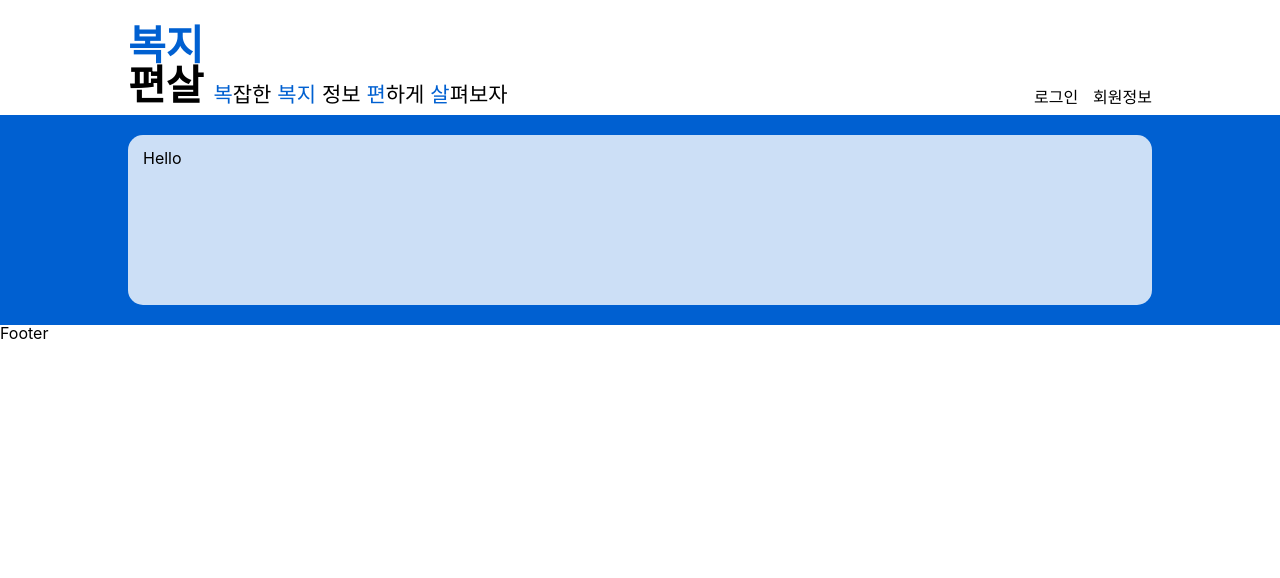
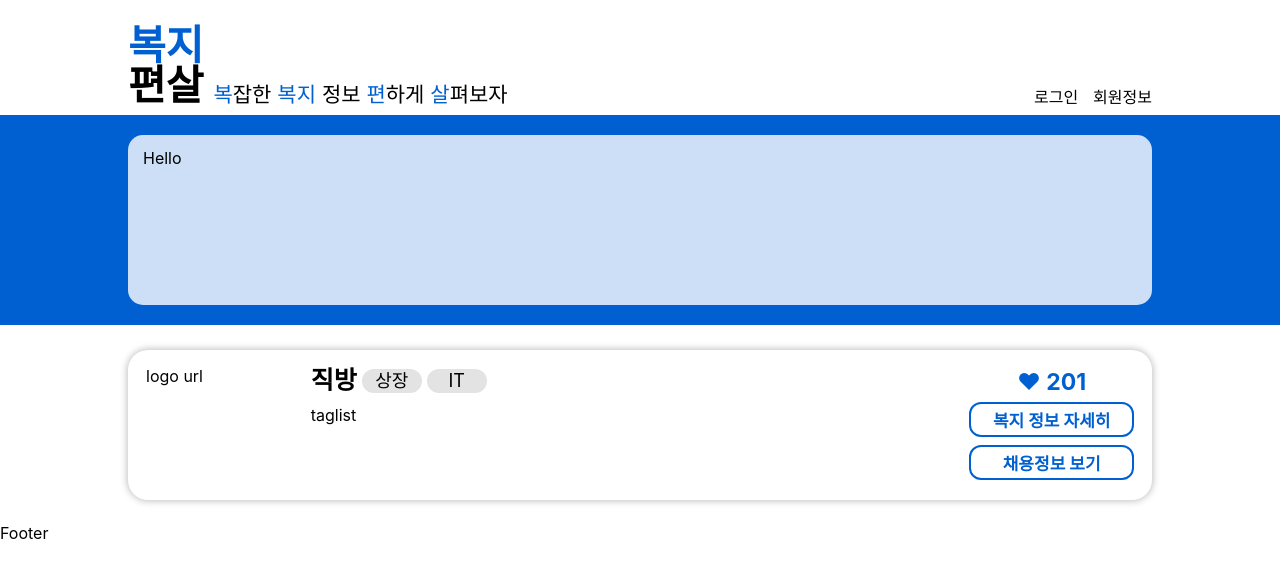
Before and after one commit to jinyun3075/bokjips, a Next.js app: page / in a window 1280 px wide. Shown: the top 578 px of the page. Built offline with nearby package versions, Linux system fonts and the light colour scheme; a web font is replaced by a local one.

Commit message:
:sparkles: 회사 item card 구현

```diff
--- /dev/null
+++ b/src/components/main/CompanyItem.jsx
@@ -0,0 +1,87 @@
+import styled from '@emotion/styled';
+import { COLOR } from '../../constants'
+
+export default function CompanyItem(
+    {companyId, name, logo, stock, category, taglist, like, link}
+) {
+    return (
+        <Container>
+            <Logo>{logo}</Logo>
+
+            <Info>
+                <TitleWrap>
+                    <Name>{name}</Name>
+                    <InfoTag>{stock ? "상장" : "비상장"}</InfoTag>
+                    <InfoTag>{category}</InfoTag>
+                </TitleWrap>
+                <List>{taglist}</List>
+            </Info>
+
+            <Options>
+                <Like>♥ {like}</Like>
+                <Btn>복지 정보 자세히</Btn>
+                <Btn>채용정보 보기</Btn>
+            </Options>
+        </Container>
+    )
+}
+
+const Container = styled.article`
+    margin: 3px 0;
+    display: flex;
+    padding: 18px;
+    width: 100%;
+    height: 150px;
+    border-radius: 20px;
+    box-shadow: 0 0 7px 1px rgba(0, 0, 0, 0.25);
+`;
+
+const Logo = styled.div`
+    flex: 1;
+`;
+const Info = styled.div`
+    display: flex;
+    flex-direction: column;
+    flex: 4;
+    gap: 14px;
+`;
+const TitleWrap = styled.div`
+    display: flex;
+    align-items: center;
+    gap: 5px;
+`;
+const Name = styled.h3`
+    font-weight: 800;
+    font-size: 25px;
+    `;
+const InfoTag = styled.span`
+    min-width: 60px;
+    padding: 3px 8px;
+    background-color: ${COLOR.gray};
+    font-size: 18px;
+    text-align: center;
+    border-radius: 15px;
+`;
+const List = styled.ul``;
+const Options = styled.div`
+    display: flex;
+    flex-direction: column;
+    flex: 1;
+    gap: 8px;
+    justify-content: center;
+    align-items: center;
+`;
+const Like = styled.span`
+    color: ${COLOR.main};
+    font-size: 23px;
+    font-weight: 700;
+`;
+const Btn = styled.button`
+    width: 100%;
+    height: 35px;
+    font-size: 17px;
+    font-weight: 700;
+    color: ${COLOR.main};
+    border-radius: 12px;
+    border: 2px solid ${COLOR.main};
+`;
--- a/src/components/main/ItemList.jsx
+++ b/src/components/main/ItemList.jsx
@@ -1,8 +1,20 @@
 import styled from '@emotion/styled';
 import { COLOR } from '../../constants'
+import CompanyItem from './CompanyItem';
 
 export default function ItemList() {
     return (
-        <></>
+        <>
+            <CompanyItem
+            companyId = ""
+            name = "직방"
+            logo = "logo url"
+            stock = {true}
+            category = "IT"
+            taglist = "taglist"
+            like = "201"
+            link = ""
+            />
+        </>
     )
 }
--- a/src/constants/index.jsx
+++ b/src/constants/index.jsx
@@ -1,3 +1,4 @@
 export const COLOR = {
-    main: '#0060D1'
+    main: '#0060D1',
+    gray: '#E3E3E3',
 };
--- a/src/pages/index.js
+++ b/src/pages/index.js
@@ -16,6 +16,6 @@
 }
 
 const Wrap = styled.main`
-  margin: 0 auto;
+  margin: 25px auto;
   max-width: 1024px;
 `;
--- a/src/styles/globals.css
+++ b/src/styles/globals.css
@@ -18,6 +18,7 @@
   color: inherit;
   text-decoration: none;
   cursor: pointer;
+  font-family: inherit;
 }
 
 /* 접근성을 위한 텍스트 숨김 */
```
